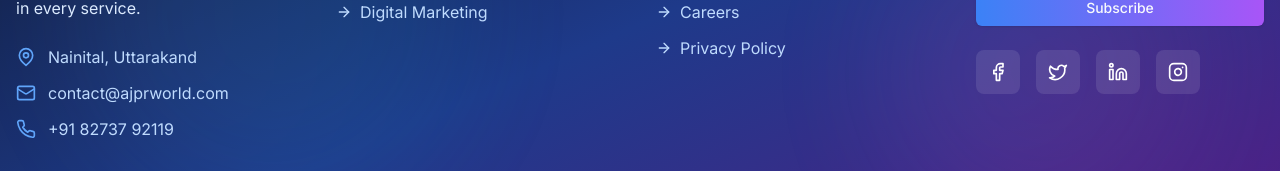
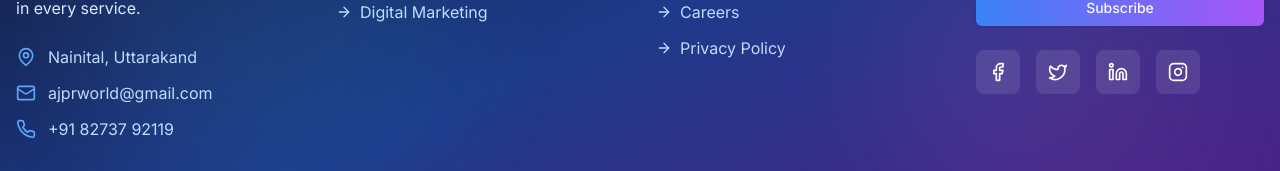
Before and after one commit to Aman-Joshi989/latest_version_ajprworld, a Next.js app: page /contact in a window 1280 px wide. Shown: the part 1340-1511 px from the top of the page. Built offline with nearby package versions, Linux system fonts and the light colour scheme.

Commit message:
update email

```diff
--- a/app/contact/page.tsx
+++ b/app/contact/page.tsx
@@ -65,7 +65,7 @@ export default function ContactPage() {
                     <div className="space-y-6">
                         {[
                             { icon: Phone, title: "Call Us", value: "+91 82737 92119", link: "tel:+919811139030" },
-                            { icon: Mail, title: "Email Us", value: "contact@ajprworld.com", link: "mailto:contact@ajprworld.com" },
+                            { icon: Mail, title: "Email Us", value: "ajprworld@gmail.com", link: "mailto:ajprworld@gmail.com" },
                             { icon: MessageCircle, title: "WhatsApp", value: "Chat on WhatsApp", link: "https://wa.me/919811139030" },
                             { icon: MapPin, title: "Visit Us", value: "Nainital, Uttarakhand", link: "#" }
                         ].map((c, i) => (
--- a/app/privacy/page.tsx
+++ b/app/privacy/page.tsx
@@ -71,7 +71,7 @@ export default function PrivacyPage() {
                     <h2>9. Contact Us</h2>
                     <p>
                         If you have questions, concerns, or requests regarding this Privacy Policy, please reach out to us at:
-                        <a href="mailto:contact@ajprworld.com" className="text-blue-600 hover:underline"> contact@ajprworld.com</a>
+                        <a href="mailto:ajprworld@gmail.com" className="text-blue-600 hover:underline"> ajprworld@gmail.com</a>
                     </p>
 
                     <p className="text-sm text-gray-500 mt-8">Last updated: August 19, 2025</p>
--- a/components/Footer.tsx
+++ b/components/Footer.tsx
@@ -86,8 +86,8 @@ export default function Footer() {
                             </div>
                             <div className="flex items-center text-blue-200">
                                 <Mail className="h-5 w-5 mr-3 flex-shrink-0 text-blue-400" />
-                                <a href="mailto:contact@ajprworld.com" className="hover:text-white transition-colors">
-                                    contact@ajprworld.com
+                                <a href="mailto:ajprworld@gmail.com" className="hover:text-white transition-colors">
+                                    ajprworld@gmail.com
                                 </a>
                             </div>
                             <div className="flex items-center text-blue-200">
--- a/components/sections/CTASection.tsx
+++ b/components/sections/CTASection.tsx
@@ -37,7 +37,7 @@ export default function CTASection() {
                             <div className="flex flex-col sm:flex-row items-center justify-center gap-8 pt-8 border-t border-blue-500/30">
                                 <div className="flex items-center space-x-3 text-blue-100">
                                     <Mail className="h-5 w-5" />
-                                    <span>contact@ajprworld.com</span>
+                                    <span>ajprworld@gmail.com</span>
                                 </div>
                                 <div className="flex items-center space-x-3 text-blue-100">
                                     <Phone className="h-5 w-5" />
--- a/components/sections/CallToActionSection.tsx
+++ b/components/sections/CallToActionSection.tsx
@@ -24,8 +24,8 @@ const contactMethods = [
         icon: Mail,
         title: 'Email Us',
         description: 'Send your requirements',
-        action: 'mailto:contact@ajprworld.com',
-        label: 'contact@ajprworld.com',
+        action: 'mailto:ajprworld@gmail.com',
+        label: 'ajprworld@gmail.com',
         gradient: 'from-blue-500 to-cyan-500'
     },
     {
```
